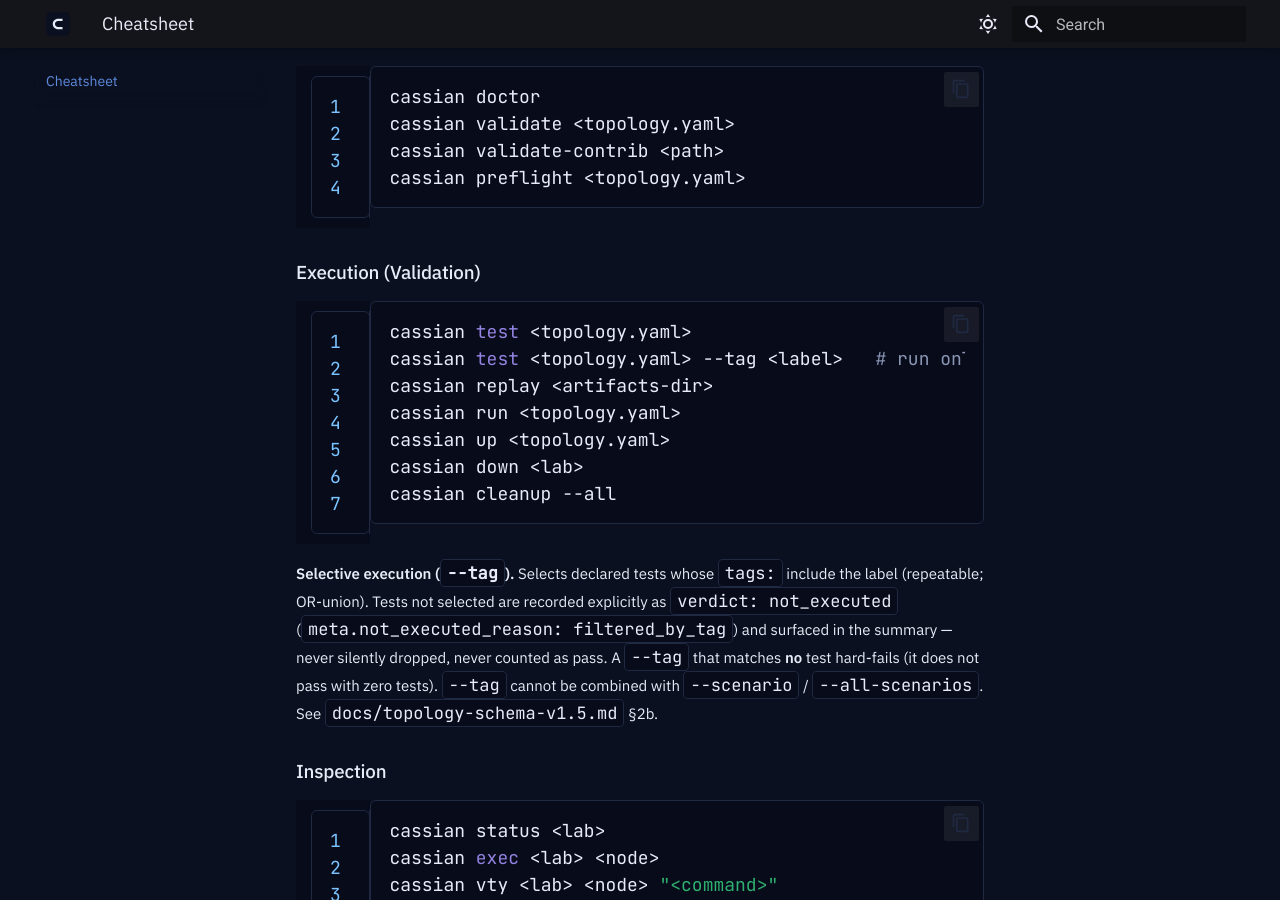
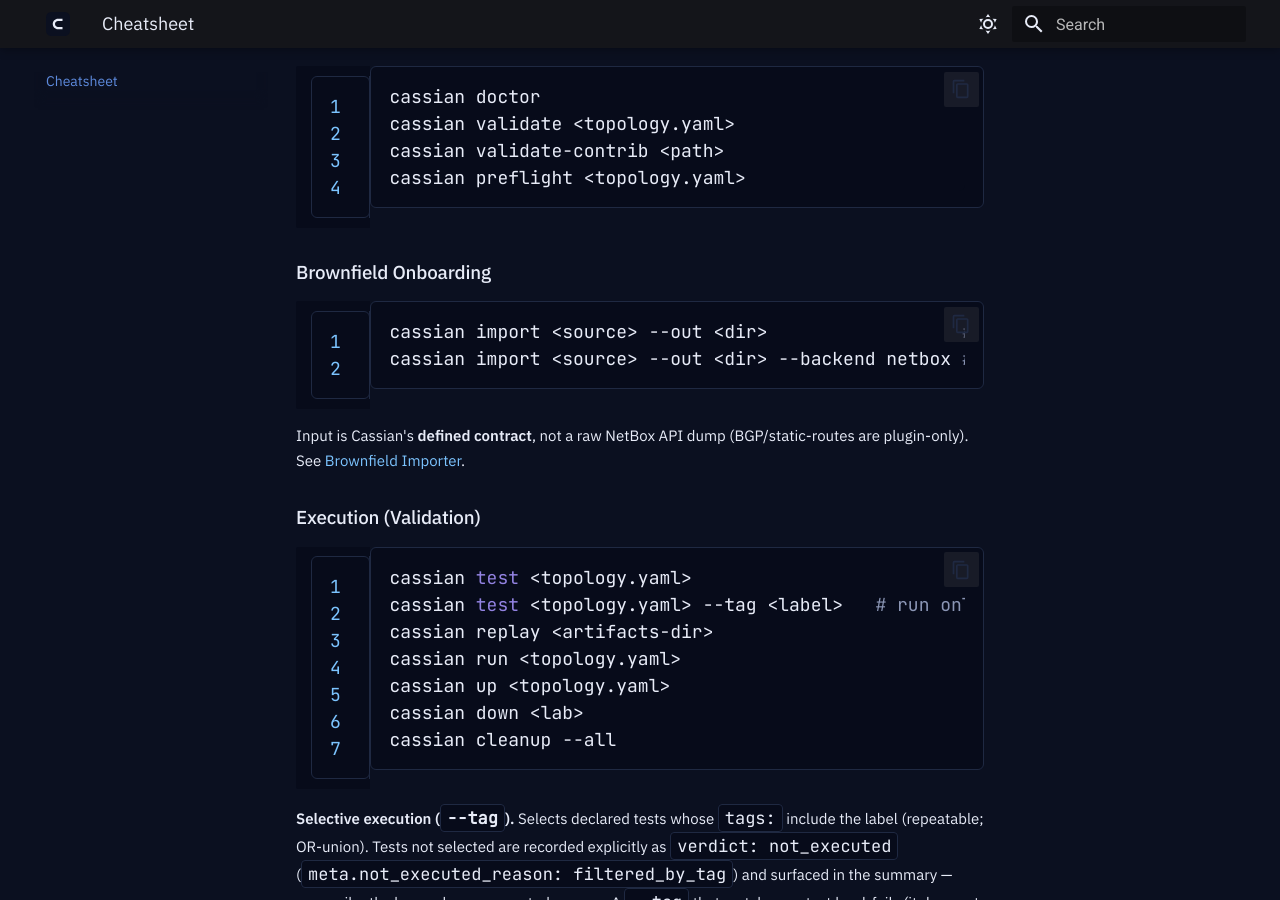
Before and after one commit to cassian-gate/cassian-gate, an MkDocs documentation site: the page built from docs/cheatsheet.md, in a window 1280 px wide and 900 px high, scrolled down 1545 px. Built offline with MkDocs 1.6.1 and Material for MkDocs 9.7.7, drawn with Linux system fonts in a browser that asks for light colours; the version menu is left out.

Commit message:
WI-9: fold cassian import into Operator Cheat Sheet (§4.14)
- docs/cheatsheet.md: add Brownfield Onboarding subsection to Command Index (cassian import <source> --out <dir> [--backend netbox])

- pointer to brownfield-importer.md with defined-contract framing; version left at v79

per handover phase1b-4_14-brownfield-importer-handover-v8 (LD-7 / PBE-1b-11)

````diff
--- a/docs/cheatsheet.md
+++ b/docs/cheatsheet.md
@@ -61,6 +61,15 @@
 cassian validate-contrib <path>
 cassian preflight <topology.yaml>
 ```
+
+### Brownfield Onboarding
+
+```bash
+cassian import <source> --out <dir>                  # NetBox-derived export + rendered FRR configs -> topology + starter invariants
+cassian import <source> --out <dir> --backend netbox # --backend defaults to netbox
+```
+
+Input is Cassian's **defined contract**, not a raw NetBox API dump (BGP/static-routes are plugin-only). See [Brownfield Importer](brownfield-importer.md).
 
 ### Execution (Validation)
 
````
